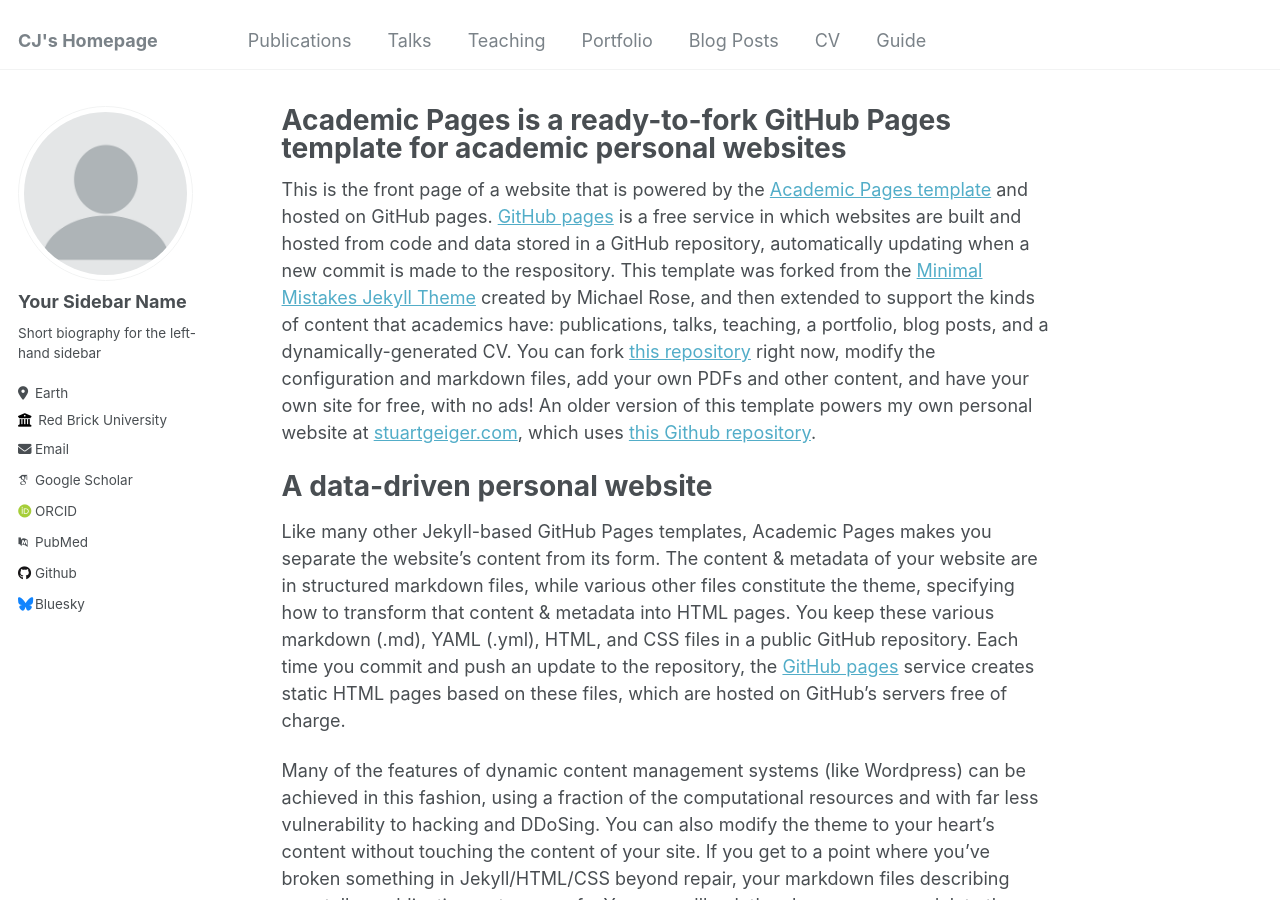
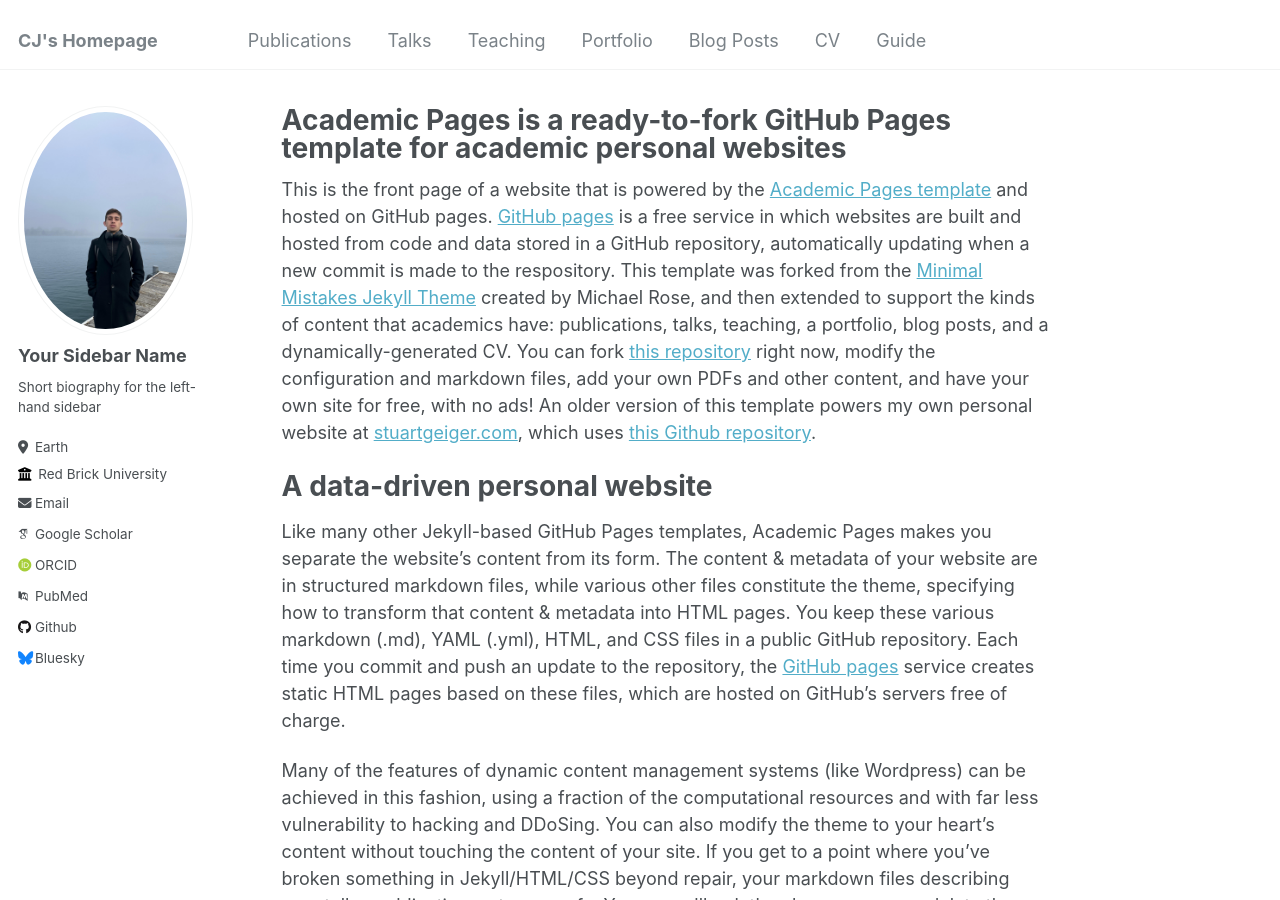
Before and after one commit to Camilo6190/camilo-j-sirguiado, a Jekyll site: the page built from _pages/about.md, in a window 1280 px wide and 900 px high. Built offline with Jekyll 4.4.1, drawn with Linux system fonts in a browser that asks for light colours; some web fonts are replaced.

Commit message:
Update _config.yml

```diff
--- a/_config.yml
+++ b/_config.yml
@@ -21,7 +21,7 @@ repository               : "github.com/Camilo6190/camilo-jaramillo"
 #               Additional customization can be done by editing /_includes/author-profile.html
 author:
   # Biographic information
-  avatar           : "profile.png"
+  avatar           : "git.jpg"
   name             : "Your Sidebar Name"
   pronouns         : # example: "she/her"
   bio              : "Short biography for the left-hand sidebar"
```
